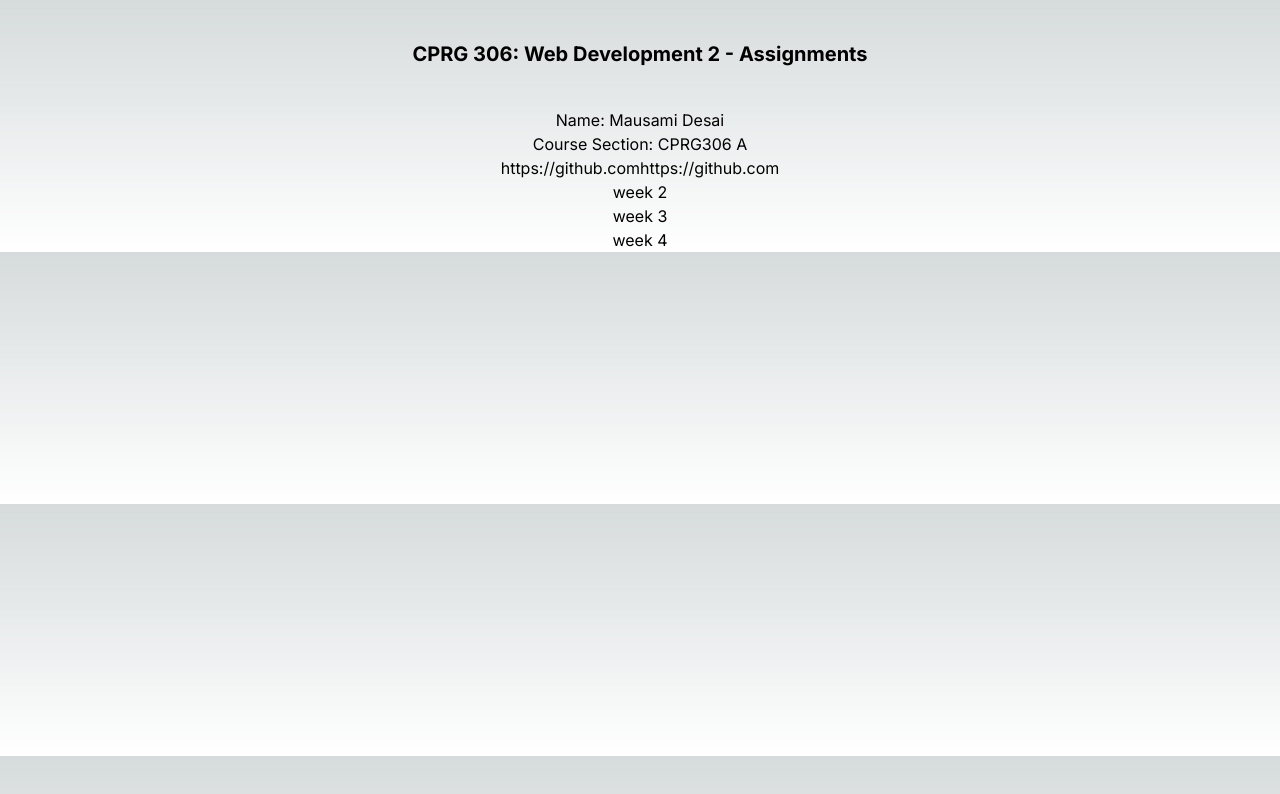
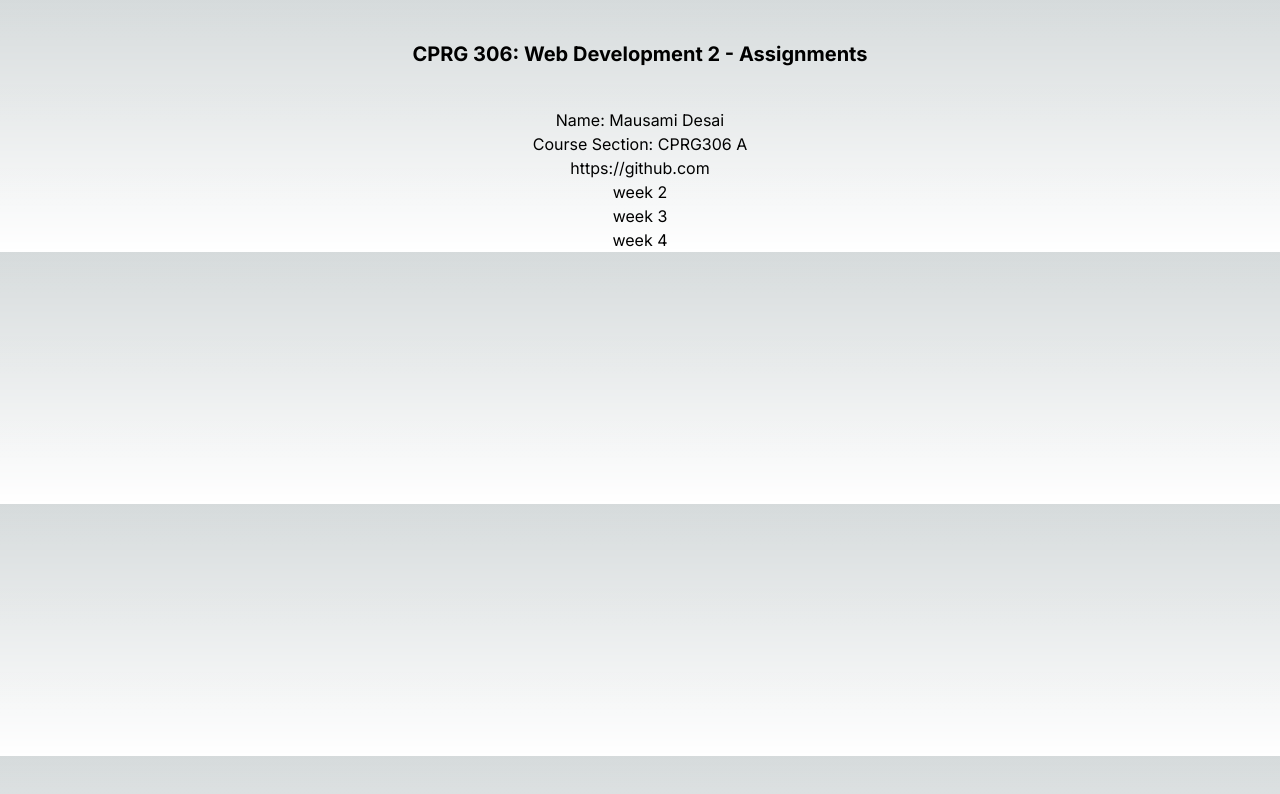
Before and after one commit to mosmee21/cprg306-assignments, a Next.js app: page / in a window 1280 px wide. Shown: the top 794 px of the page. Built offline with nearby package versions, Linux system fonts and the light colour scheme.

Commit message:
Update studentInfo.js

```diff
--- a/app/studentInfo.js
+++ b/app/studentInfo.js
@@ -6,7 +6,7 @@ export default function StudentInfo() {
             <p> Name: Mausami Desai </p>
             <p> Course Section: CPRG306 A </p>
             <Link href ="https://github.com/mosmee21/cprg306-assignments.git">https://github.com</Link>
-            <a className="custom-link">https://github.com</a>
+
 
         </div>
     )
```
